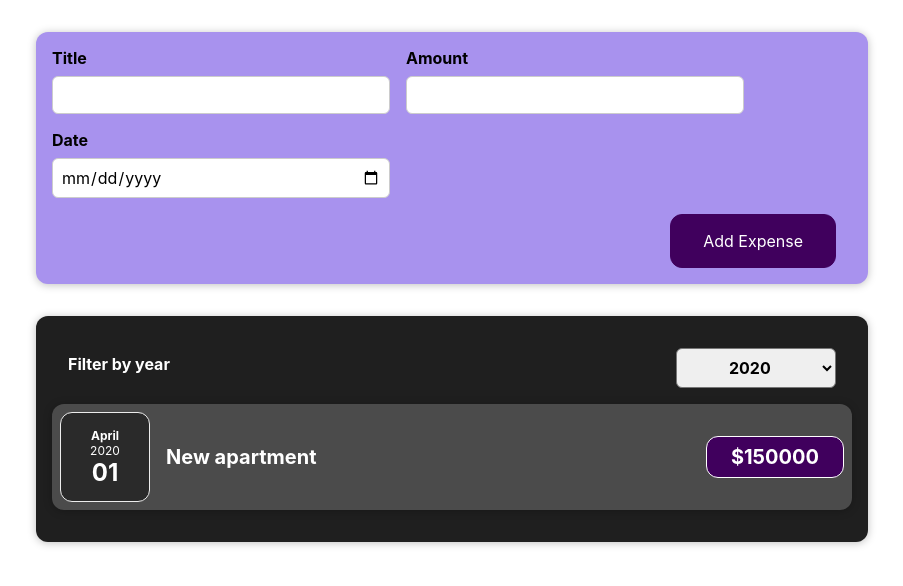
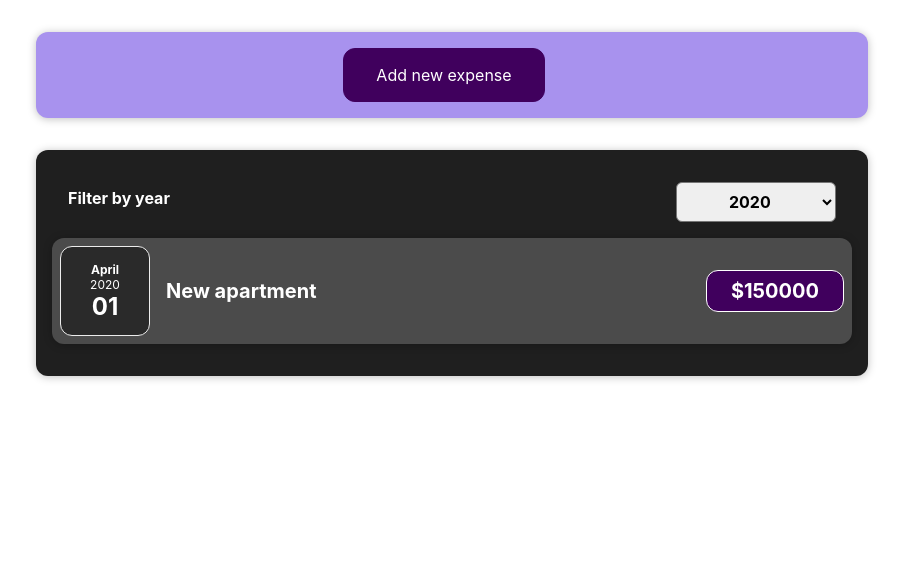
Before and after one commit to claudioabudio/react-complete-guide, a React (Create React App) app: page / in a window 1280 px wide. Shown: the top 586 px of the page, without its empty margins (188-1091 px from the left). Built offline with nearby package versions, Linux system fonts and the light colour scheme.

Commit message:
Added Cancel button to NewExpense

```diff
--- a/src/components/NewExpense/ExpenseForm.js
+++ b/src/components/NewExpense/ExpenseForm.js
@@ -50,6 +50,7 @@
                </div>
             </div>
             <div className='new-expense__actions'>
+                <button type='button' onClick={props.onCancel}>Cancel Expense</button>
                 <button type='submit'>Add Expense</button>
             </div>
         </form>
--- a/src/components/NewExpense/NewExpense.js
+++ b/src/components/NewExpense/NewExpense.js
@@ -1,9 +1,11 @@
-import React from 'react'
+import React, {useState} from 'react'
 import './NewExpense.css'
 import ExpenseForm from './ExpenseForm'
 
 
 const NewExpense = (props) => {
+    const [editingState, setEditingState] = useState(false)
+
     const saveExpenseDataHandler = (enteredExpenseData) => {
         const expenseData = {
             ...enteredExpenseData,
@@ -11,11 +13,21 @@
         }
         console.log(expenseData)
         props.onAddExpense(expenseData)
+        setEditingState(false)
+    }
+
+    const startEditingHandler = () => {
+        setEditingState(true)
+    }
+
+    const stopEditingHandler = () => {
+        setEditingState(false)
     }
 
     return (
         <div className='new-expense'>
-            <ExpenseForm onSaveExpenseData={saveExpenseDataHandler}/>
+            {!editingState && <button onClick={startEditingHandler} >Add new expense</button>}
+            {editingState && <ExpenseForm onSaveExpenseData={saveExpenseDataHandler} onCancel={stopEditingHandler}/>}
         </div>
     )
 
```
